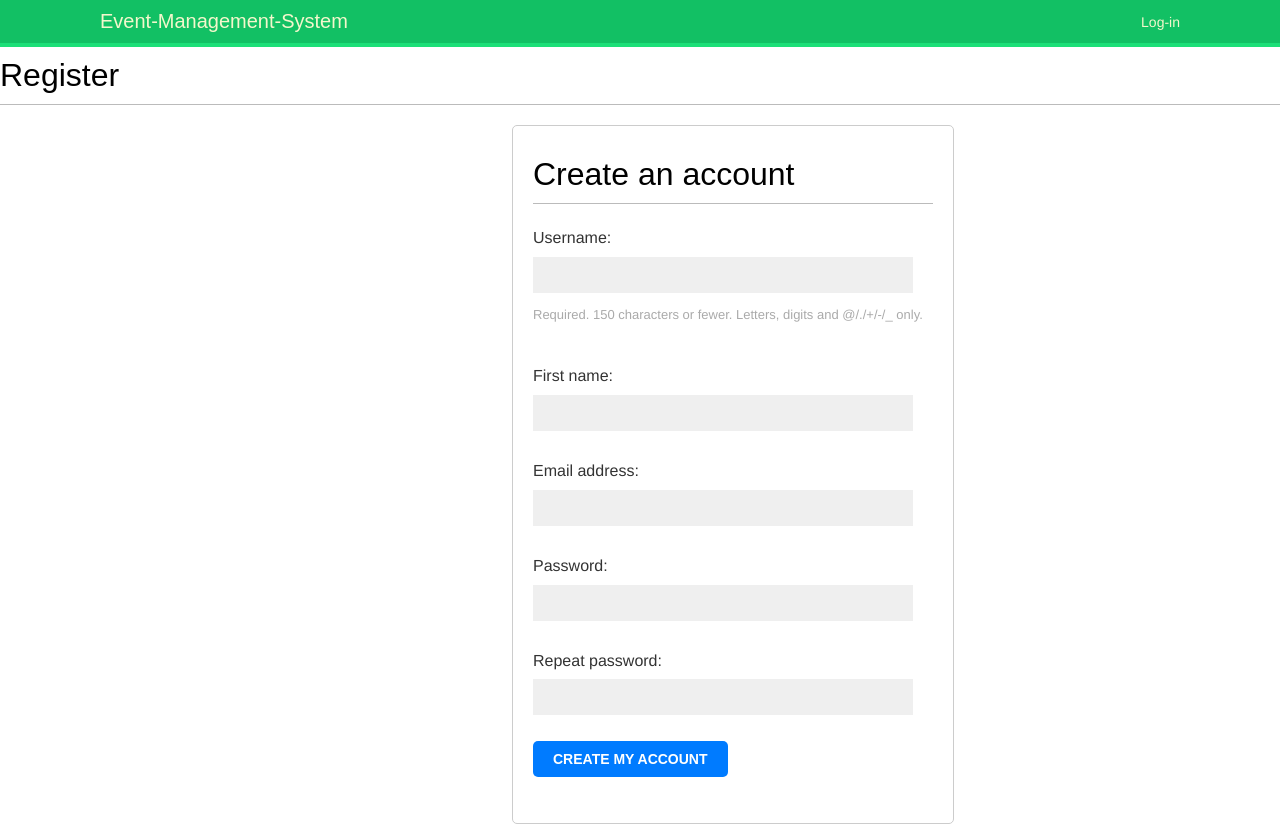
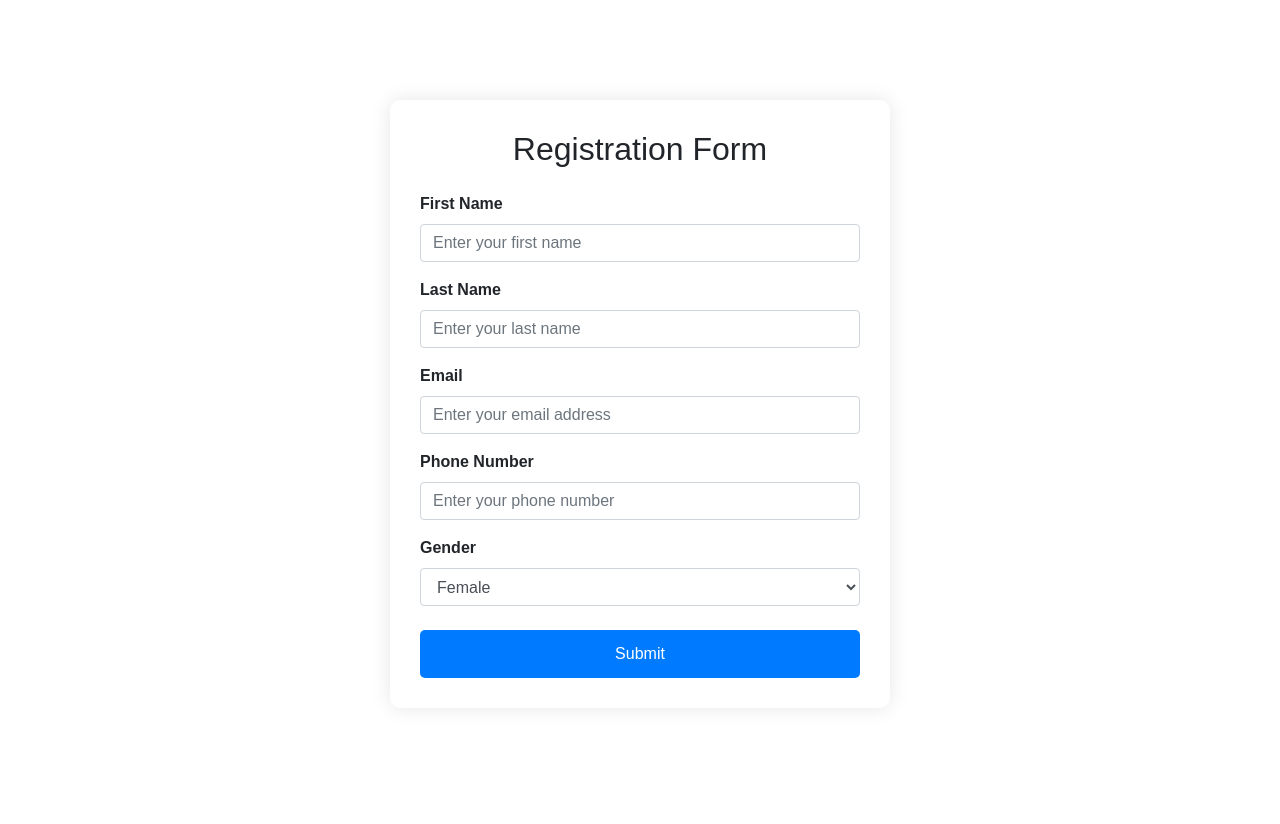
Before and after one commit to godfrey-tankan/Event-Management, a Django app: page /account/register/ in a window 1280 px wide. After the commit the page ends 678 px from the top, so only its background shows below. Run offline with Django 4.2, Linux system fonts and the light colour scheme; some libraries are stand-ins or nearby versions; some web fonts are replaced.

Commit message:
Updated the Registration templete

```diff
--- a/account/templates/account/register.html
+++ b/account/templates/account/register.html
@@ -1,70 +1,71 @@
-{% extends "base.html" %}
-
-{% block title %}Create an account{% endblock %}
-
-{% block content %}
+<!DOCTYPE html>
+<html lang="en">
+<head>
+    <meta charset="UTF-8">
+    <meta name="viewport" content="width=device-width, initial-scale=1.0">
+    <title>Registration Form</title>
+    <link href="https://stackpath.bootstrapcdn.com/bootstrap/4.5.2/css/bootstrap.min.css" rel="stylesheet">
     <style>
-      .register-form {
-  max-width: 400px;
-  margin: 0 auto;
-  margin-left: 40%;
-  justify-content: center;
-  align-items: center;
-  border: 1px solid #ccc;
-  padding: 20px;
-  border-radius: 5px;
+        body {
+            font-family: Arial, sans-serif;
         }
-
-.register-form input[type="submit"] {
+        .container {
+            max-width: 500px;
+            margin: 100px auto;
+            padding: 30px;
+            border-radius: 10px;
+            box-shadow: 0 0 20px rgba(0, 0, 0, 0.1);
+        }
+        .form-group label {
+            font-weight: bold;
+        }
+        .btn-primary {
             background-color: #007bff;
-  color: #fff;
             border: none;
-  padding: 10px 20px;
+            padding: 12px 20px;
             border-radius: 5px;
             cursor: pointer;
             transition: background-color 0.3s;
         }
-
-.register-form input[type="submit"]:hover {
-  background-color: #376ca5;
-}
-
-.register-form input[type="text"],
-.register-form input[type="password"],
-.register-form input[type="email"]{
-  width: 90%;
-  padding: 10px;
-  margin-bottom: 10px;
-}
-
-.register-form input[type="password"] {
-  position: relative;
-}
-
-.register-form input[type="password"] ~ .password-toggle {
-  position: absolute;
-  top: 50%;
-  right: 10px;
-  transform: translateY(-50%);
-  cursor: pointer;
+        .btn-primary:hover {
+            background-color: #0056b3;
         }
     </style>
-<h1>Register</h1>
-{% if action %}
-<form method="post" action="{% url 'edit' %}" class="register-form">
-    <h1>Create an account</h1>
-    {% csrf_token %}
-    {{ user_form.as_p }}
-    {{ additional_fields.as_p }}
-    <p><input type="submit" value="Save"></p>
+</head>
+<body>
+    <div class="container">
+        <h2 class="text-center mb-4">Registration Form</h2>
+        <form>
+            <div class="form-group">
+                <label for="firstName">First Name</label>
+                <input type="text" class="form-control" id="firstName" placeholder="Enter your first name">
+            </div>
+            <div class="form-group">
+                <label for="lastName">Last Name</label>
+                <input type="text" class="form-control" id="lastName" placeholder="Enter your last name">
+            </div>
+            <div class="form-group">
+                <label for="emailAddress">Email</label>
+                <input type="email" class="form-control" id="emailAddress" placeholder="Enter your email address">
+            </div>
+            <div class="form-group">
+                <label for="phoneNumber">Phone Number</label>
+                <input type="tel" class="form-control" id="phoneNumber" placeholder="Enter your phone number">
+            </div>
+            <div class="form-group">
+                <label for="gender">Gender</label>
+                <select class="form-control" id="gender">
+                    <option value="female">Female</option>
+                    <option value="male">Male</option>
+                    <option value="other">Other</option>
+                </select>
+            </div>
+            <button type="submit" class="btn btn-primary btn-block mt-4">Submit</button>
         </form>
-{% else %}
-<form method="post" action="{% url 'register' %}" class="register-form">
-  <h1>Create an account</h1>
-  {% csrf_token %}
-  {{ user_form.as_p }}
-  {{ additional_fields.as_p }}
-  <p><input type="submit" value="Create my account"></p>
-</form>
-{% endif %}
-{% endblock %}
+    </div>
+
+    <script src="https://code.jquery.com/jquery-3.5.1.slim.min.js"></script>
+    <script src="https://cdn.jsdelivr.net/npm/popper.js@1.16.0/dist/umd/popper.min.js"></script>
+    <script src="https://stackpath.bootstrapcdn.com/bootstrap/4.5.2/js/bootstrap.min.js"></script>
+</body>
+</html>
```
Also changed, not shown: db.sqlite3. Lines whose indentation alone changed are shown as unchanged.
